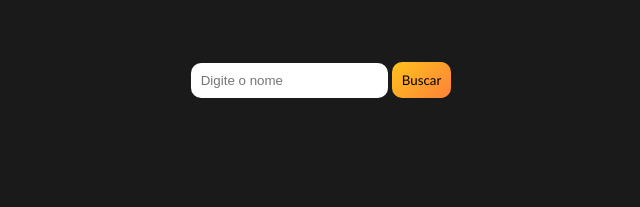
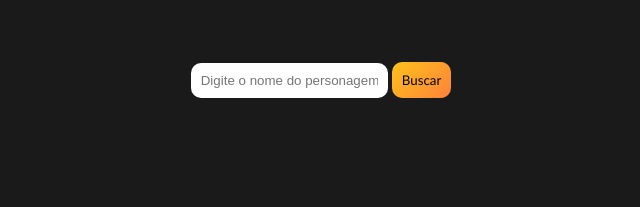
Before and after one commit to Arthurvdev/Dragon-Ball-Search, a plain HTML site: page index.html in a window 1280 px wide. Shown: the top 207 px of the page, 319-959 px from the left. Drawn offline with Linux system fonts and the light colour scheme.

Commit message:
Update index.html

```diff
--- a/index.html
+++ b/index.html
@@ -9,7 +9,7 @@
 <body>
     <div class="conteiner_1">
         <div>
-            <input type="text" id="nome" placeholder="Digite o nome">
+            <input type="text" id="nome" placeholder="Digite o nome do personagem">
             <button id="btn_buscar" type="button" onclick="buscar()">Buscar</button>
         </div>
     </div>
```
